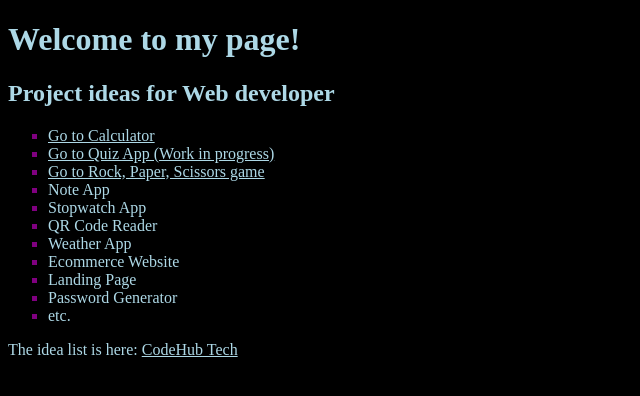
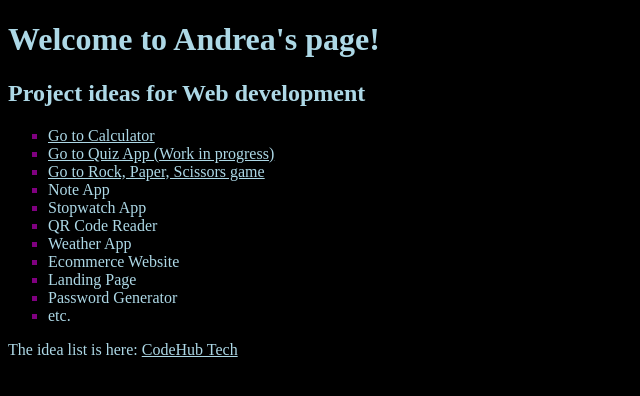
Before and after one commit to Nagraggini/Project-showcase, a plain HTML site: page Main.html in a window 1280 px wide. Shown: the whole page, without its empty margins (0-640 px from the left). Drawn offline with Linux system fonts and the light colour scheme.

Commit message:
Update Main.html

```diff
--- a/Main.html
+++ b/Main.html
@@ -14,8 +14,8 @@ Próbáld meg frissíteni az oldalt a böngészőben a cache törlésével (Ctrl
     <title>Explore Knowledge</title>
   </head>
   <body>
-    <h1>Welcome to my page!</h1>
-    <h2>Project ideas for Web developer</h2>
+    <h1>Welcome to Andrea's page!</h1>
+    <h2>Project ideas for Web development</h2>
     <ul>
       <li>
         <a href="Calculator/Main_Calculator.html">Go to Calculator</a>
@@ -30,6 +30,7 @@ Próbáld meg frissíteni az oldalt a böngészőben a cache törlésével (Ctrl
           >Go to Rock, Paper, Scissors game</a
         >
       </li>
+<!-- csinálj két listát, finished projekt meg future projekt -->
       <li>Note App</li>
       <li>Stopwatch App</li>
       <li>QR Code Reader</li>
```
